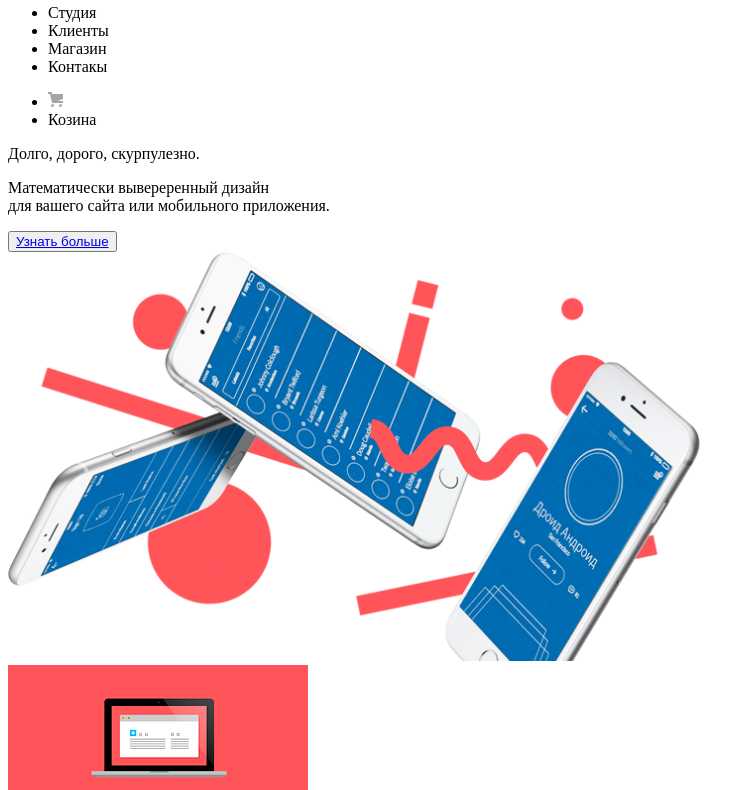
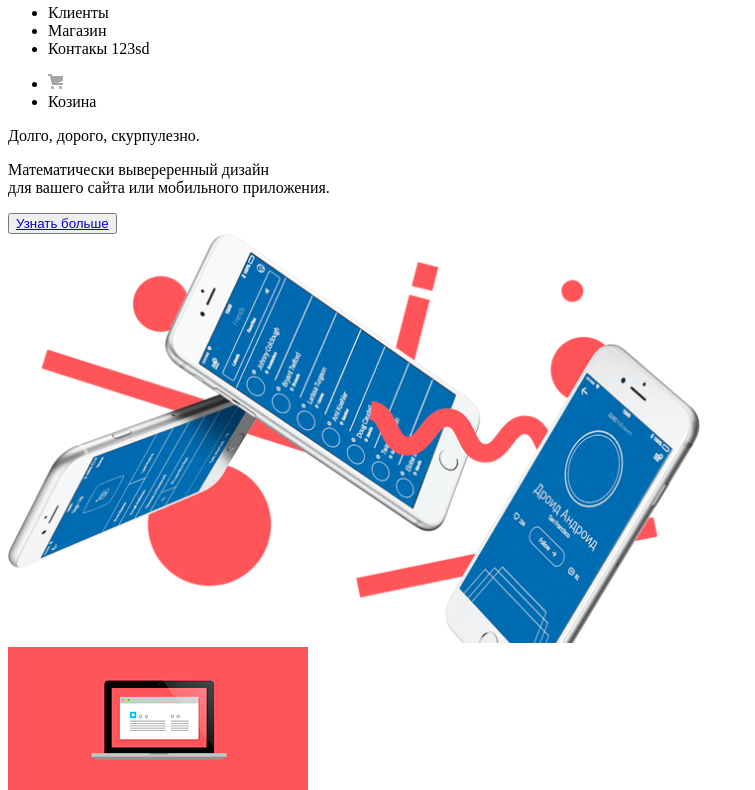
Before and after one commit to dmytrostychuk/Nerds, a plain HTML site: page index.html in a window 1280 px wide. Shown: the part 89-879 px from the top of the page, without its empty margins (0-755 px from the left). Drawn offline with Linux system fonts and the light colour scheme.

Commit message:
updated navigation text

```diff
--- a/index.html
+++ b/index.html
@@ -11,10 +11,10 @@
     <nav class="nav">
       <a href="#"><img src="img\svg\nerds-logo.svg" alt="Логотип компании" width="160"></a>
       <ul class="navigation">
-        <li>Студия</li>
+
         <li>Клиенты</li>
         <li>Магазин</li>
-        <li>Контакы</li>
+        <li>Контакы 123sd</li>
       </ul>
       <ul>
         <li><img src="img\svg\cart-icon.svg" alt="Корзина" width="15"></li>
```
